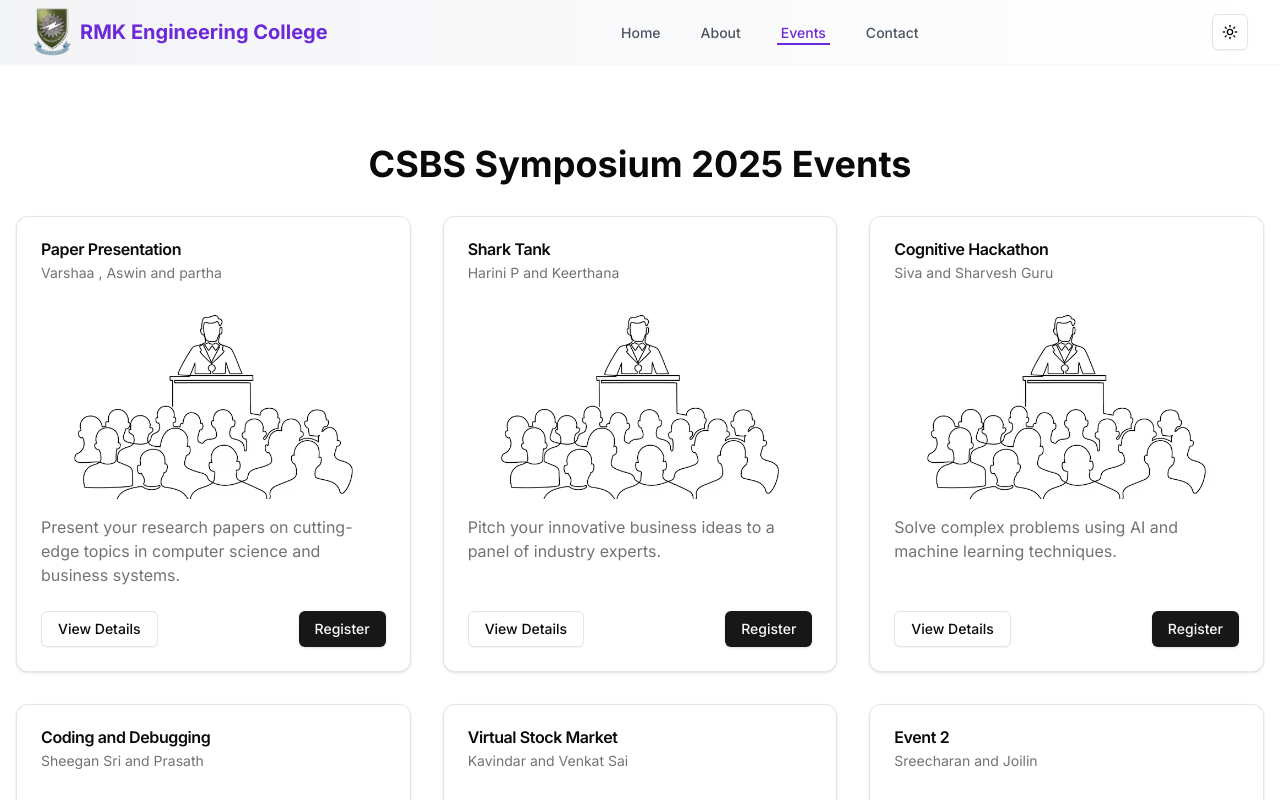
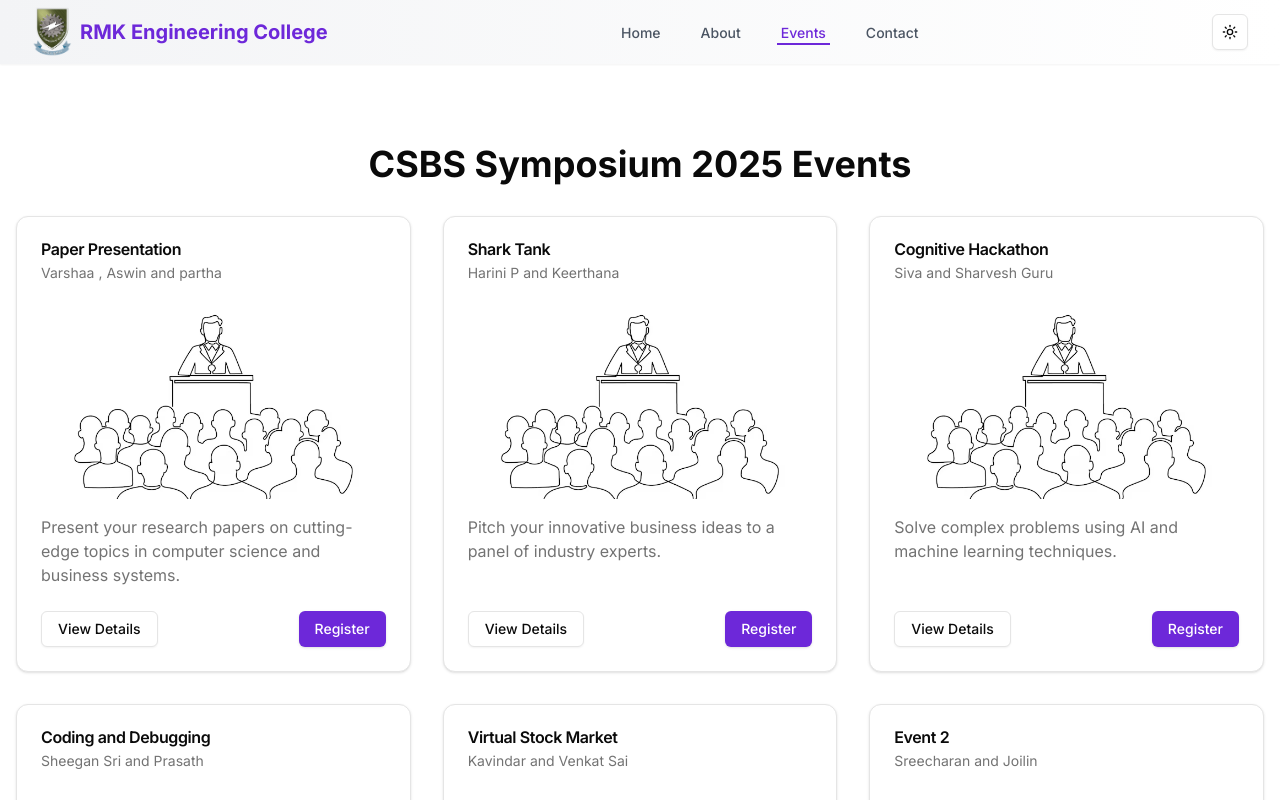
Before and after one commit to Dhanush-harikrishnan/sympo_rmk, a Next.js app: page /events in a window 1280 px wide. Shown: the top 800 px of the page. Built offline with nearby package versions, Linux system fonts and the light colour scheme.

Commit message:
button changed

```diff
--- a/app/events/page.tsx
+++ b/app/events/page.tsx
@@ -2,6 +2,7 @@
 
 import { useState } from "react"
 import Image from "next/image"
+import Link from "next/link"
 import { motion } from "framer-motion"
 import { Button } from "@/components/ui/button"
 import { Card, CardContent, CardDescription, CardFooter, CardHeader, CardTitle } from "@/components/ui/card"
@@ -122,7 +123,9 @@ export default function Events() {
                       </DialogHeader>
                     </DialogContent>
                   </Dialog>
-                  <Button as="a" href={event.registrationLink} target="_blank">Register</Button>
+                  <Link href={event.registrationLink} target="_blank">
+                    <Button className="bg-violet-700 hover:bg-violet-800 text-white">Register</Button>
+                  </Link>
                 </CardFooter>
               </Card>
             </motion.div>
```
